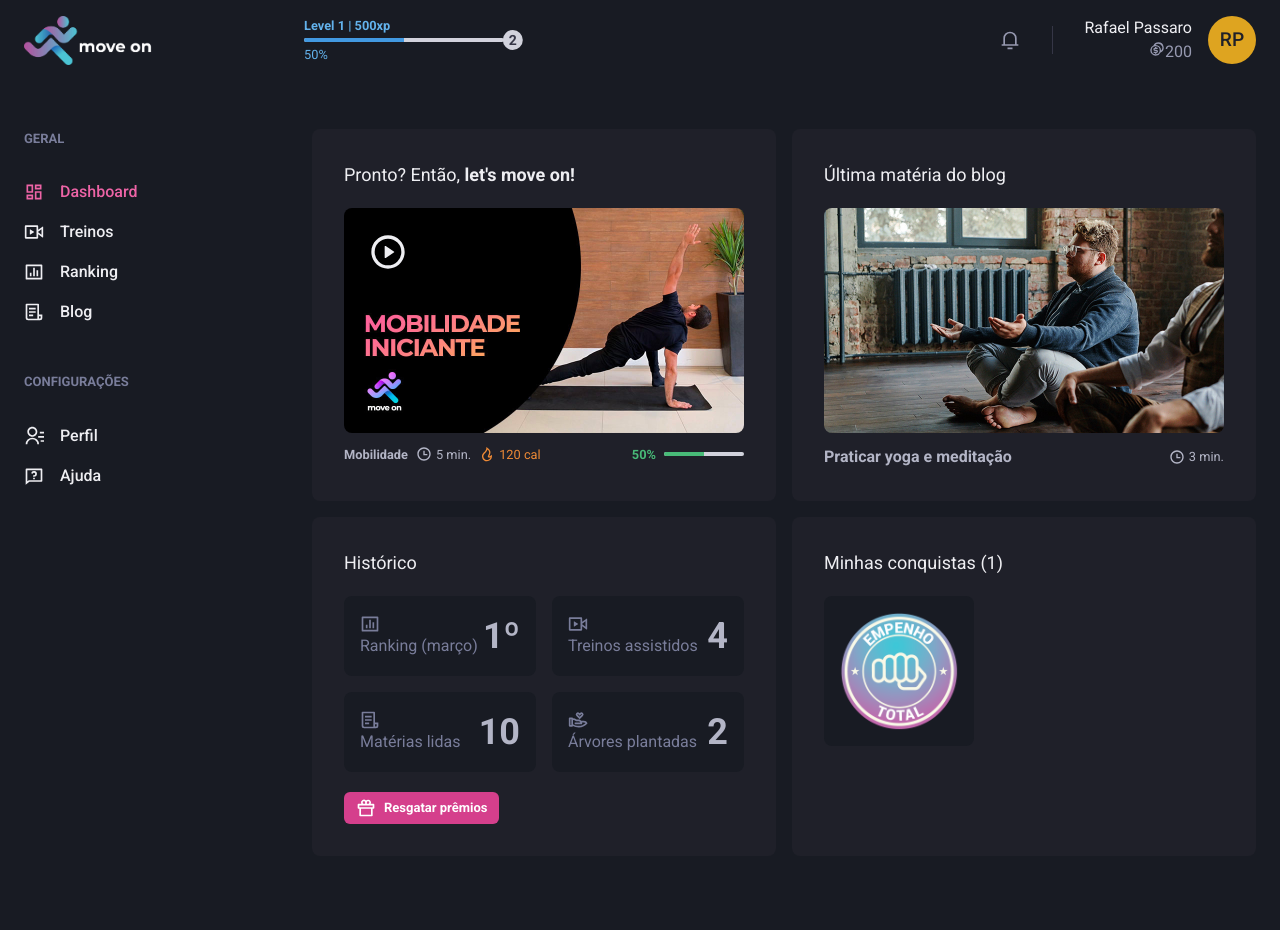
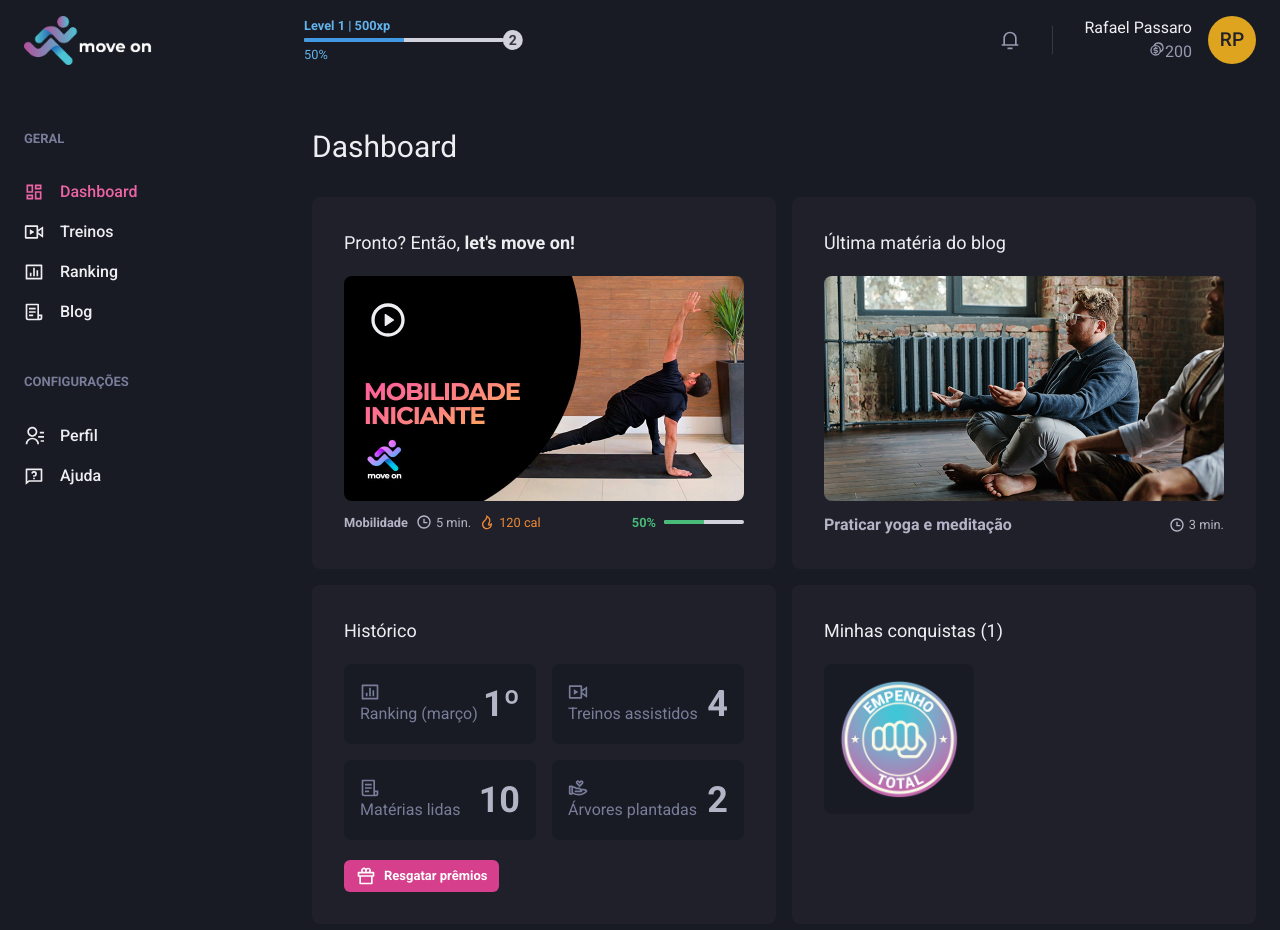
Before and after one commit to thimholanda/moveon, a Next.js app: page /dashboard in a window 1280 px wide. Shown: the top 930 px of the page. Before the commit the page ends 876 px from the top, so only its background shows below. Built offline with nearby package versions, Linux system fonts and the light colour scheme.

Commit message:
add header to dashboard view

```diff
--- a/src/pages/dashboard.tsx
+++ b/src/pages/dashboard.tsx
@@ -1,5 +1,5 @@
 import NextLink from "next/link";
-import { Box, Button, Flex, HStack, Icon, Img, SimpleGrid, Text, theme, useBreakpointValue, VStack } from "@chakra-ui/react";
+import { Box, Button, Flex, Heading, HStack, Icon, Img, SimpleGrid, Text, theme, useBreakpointValue, VStack } from "@chakra-ui/react";
 import { useEffect, useState } from "react";
 import { Ri24HoursLine, RiAddLine, RiBarChartBoxLine, RiFileList3Line, RiFireLine, RiGift2Line, RiHandHeartLine, RiLiveLine, RiPlayCircleLine, RiTimeLine } from "react-icons/ri";
 import { Header } from "../components/Header";
@@ -25,6 +25,7 @@ export default function Dashboard() {
                 <Sidebar />
 
                 <Box flex='1' w='100%' maxWidth={1480}>
+                <Heading mb='8' size='lg' fontWeight='normal'>Dashboard</Heading>
                     <VStack spacing='4'>
 
                         <SimpleGrid w='100%' gap='4' minChildWidth='320px' alignItems='flex-start'>
--- a/src/pages/ranking.tsx
+++ b/src/pages/ranking.tsx
@@ -16,7 +16,7 @@ export default function Ranking() {
 
             <Header />
 
-            <Flex width='100%' my='6' maxWidth={1480} mx='auto' px='6'>
+            <Flex width='100%' my='6' maxWidth={1480} mx='auto' px='6' pb='6'>
 
                 <Sidebar />
 
```
